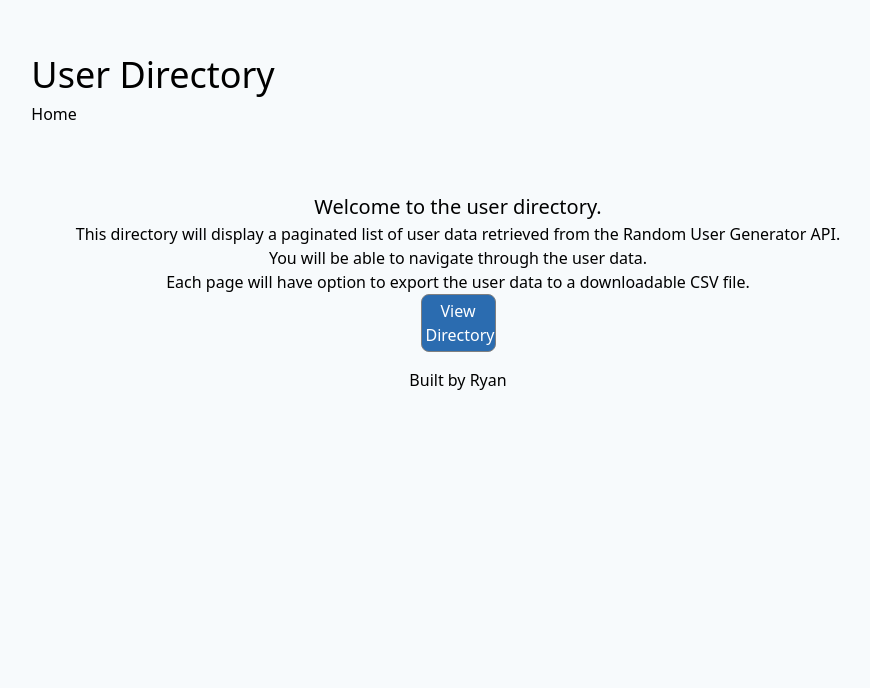
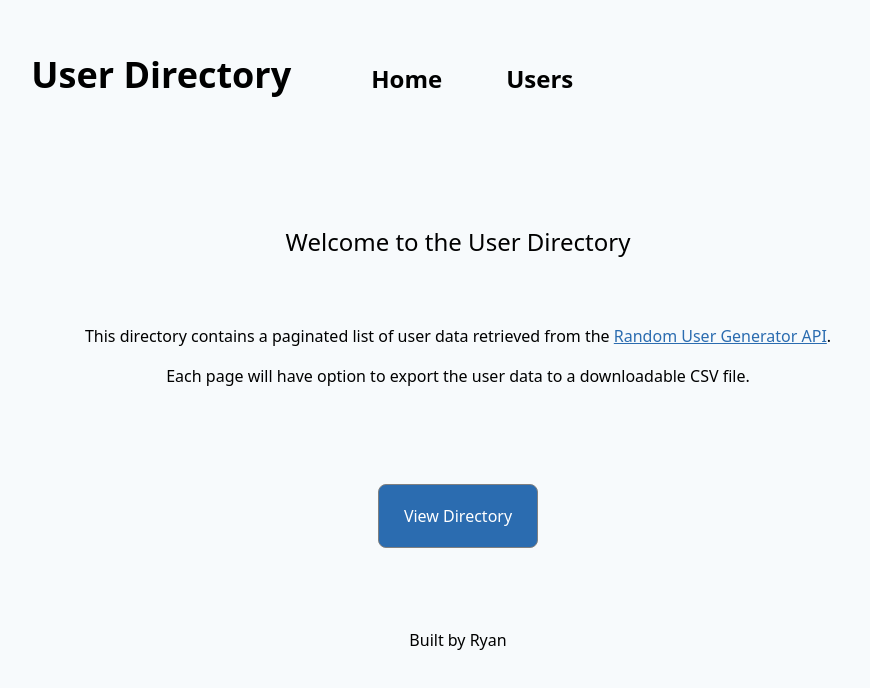
Before and after one commit to brink-ry/UserDirectory, a Vue app: page / in a window 1280 px wide. Shown: the top 688 px of the page, without its empty margins (182-1052 px from the left). Built offline with nearby package versions, Linux system fonts and the light colour scheme.

Commit message:
styling header and Home view

```diff
--- a/src/components/Header.vue
+++ b/src/components/Header.vue
@@ -1,8 +1,11 @@
 <template>
   <header class="sticky-header bg-gray-100">
     <div class="w-2/3 mx-auto lg:pb-8 pb-4">
-      <h1 class="text-2xl lg:text-4xl lg:text-left text-center pt-8 lg:pt-12">User Directory</h1>
-      <router-link :to="{ name: 'Home' }">Home</router-link>
+      <h1 class="text-2xl lg:text-4xl lg:text-left text-center pt-8 mb-4 lg:pt-12 font-semibold lg:inline-block">User Directory</h1>
+      <nav class="hidden lg:inline-block text-xl lg:text-2xl font-semibold lg:ml-20 text-center">
+       <router-link :to="{ name: 'Home' }">Home</router-link>
+       <router-link class="ml-16" :to="{ name: 'Results' }">Users</router-link>
+      </nav>
     </div>
   </header>
 </template>
--- a/src/views/Home.vue
+++ b/src/views/Home.vue
@@ -1,24 +1,28 @@
 <template>
 	<article class="text-center">
-		<h2 class="text-xl">Welcome to the user directory.</h2>
-		<p>
-			This directory will display a paginated list of user data retrieved from the <a href="http://randomuser.me" target="blank">Random User Generator API</a>.
-		</p>
+		<section class="m-8">
+			<h2 class="text-2xl mb-8 lg:mb-16">Welcome to the User Directory</h2>
+			<p class="m-4">
+				This directory contains a paginated list of user data retrieved from the
+					<a
+						href="http://randomuser.me"
+						target="blank"
+						class="text-blue-700 underline"
+					>Random User Generator API</a>.
+			</p>
 
-		<p>
-			You will be able to navigate through the user data.
-		</p>
-
-		<p>
-			Each page will have option to export the user data to a downloadable CSV file.
-		</p>
+			<p>
+				Each page will have option to export the user data to a downloadable CSV file.
+			</p>
+		</section>
 
 		<button
-			class="text-center mx-auto"
+			class="text-center mx-auto my-16 w-40 h-16"
 			@click="clickResultsRoute"
 		>
 			<router-link id="viewResults" :to="{ name: 'Results' }">View Directory</router-link>
 		</button>
+
 	</article>
 </template>
 
```
